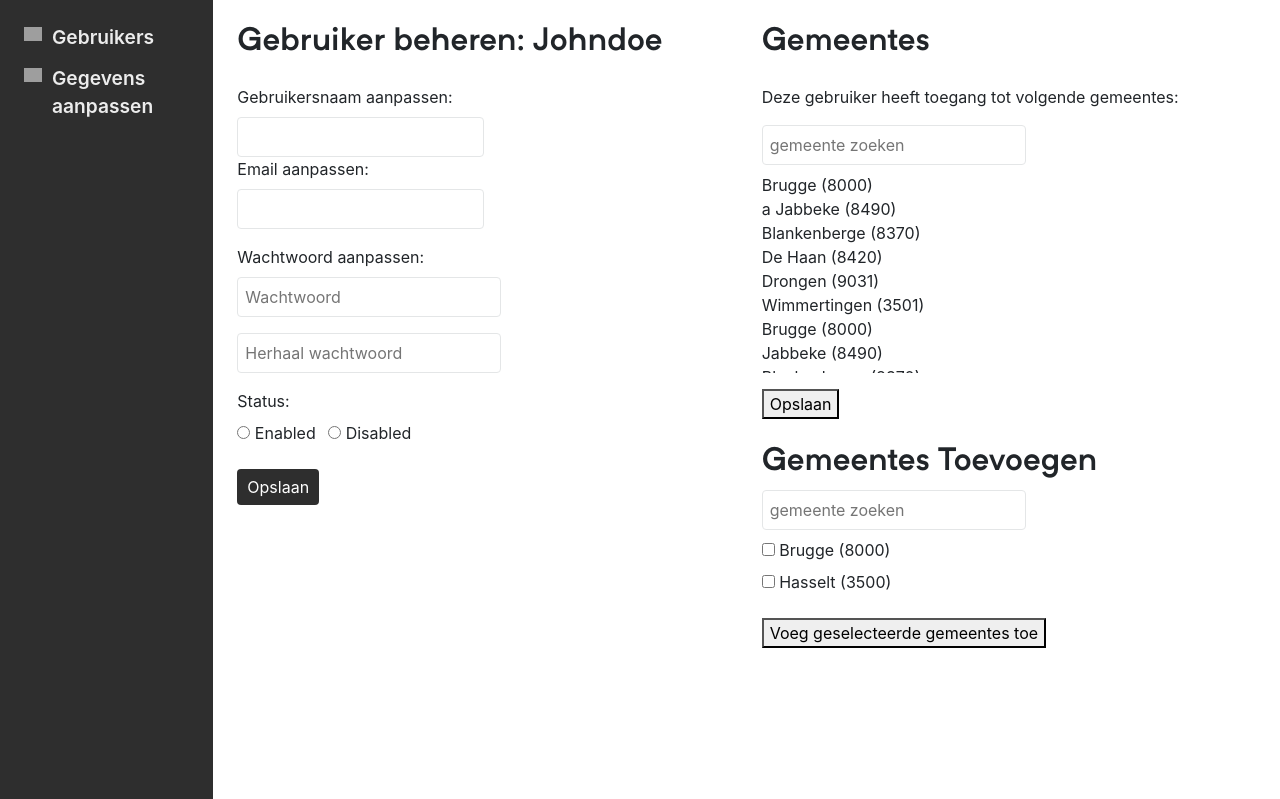
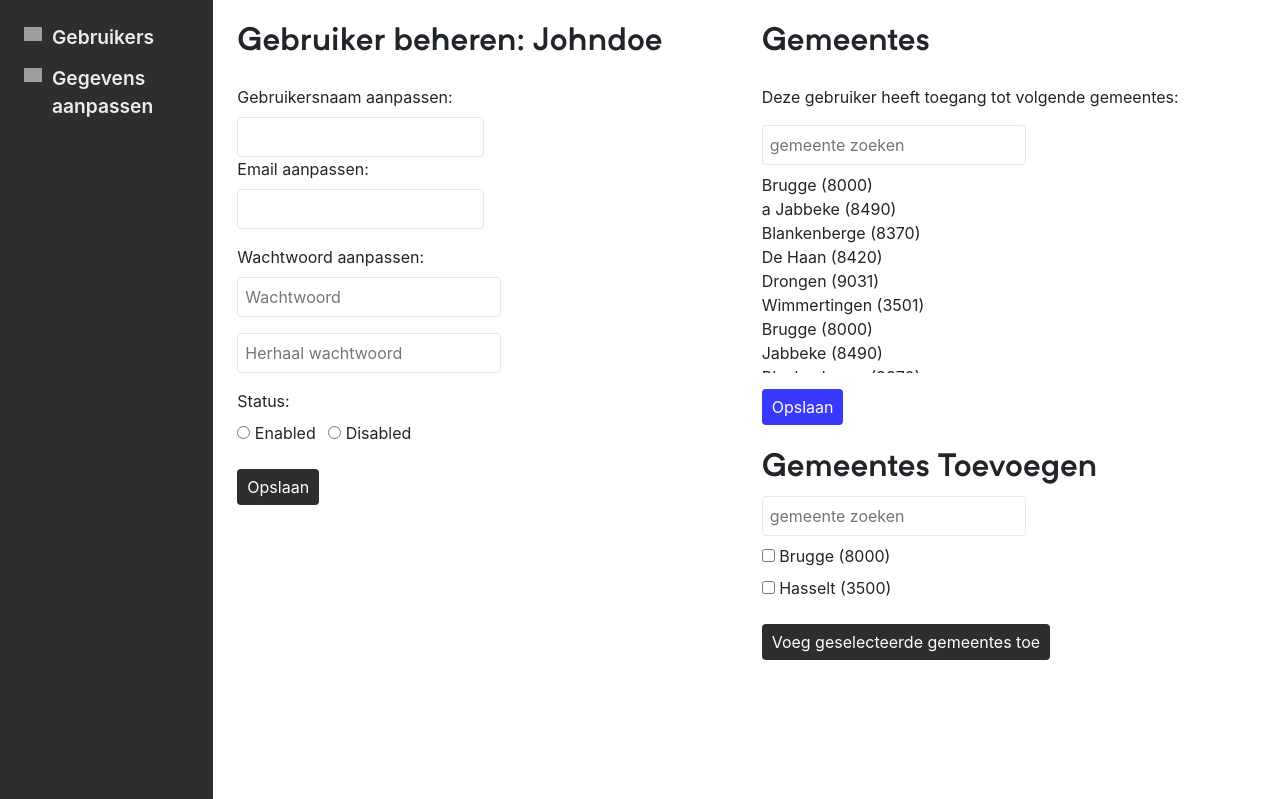
Before and after one commit to VandenkerckhoveJesse/thermolocket, a PHP site: page /admin/edit-user in a window 1280 px wide, with the pointer over the restyled element. Shown: the part 62-861 px from the top of the page. Run offline with PHP 8.4, Linux system fonts and the light colour scheme; grey boxes are pictures that could not be loaded.

Commit message:
fixed admin buttons in css

```diff
--- a/public_html/assets/css/admin.css
+++ b/public_html/assets/css/admin.css
@@ -5,6 +5,7 @@ body {
   height: 100%;
 }
 
+button,
 .button,
 input[type="submit"] {
   background-color: rgb(46, 46, 46);
@@ -16,6 +17,7 @@ input[type="submit"] {
   cursor: pointer;
 }
 
+button:hover,
 .button:hover,
 input[type="submit"]:hover {
   background-color: rgb(56, 56, 255) !important;
```
